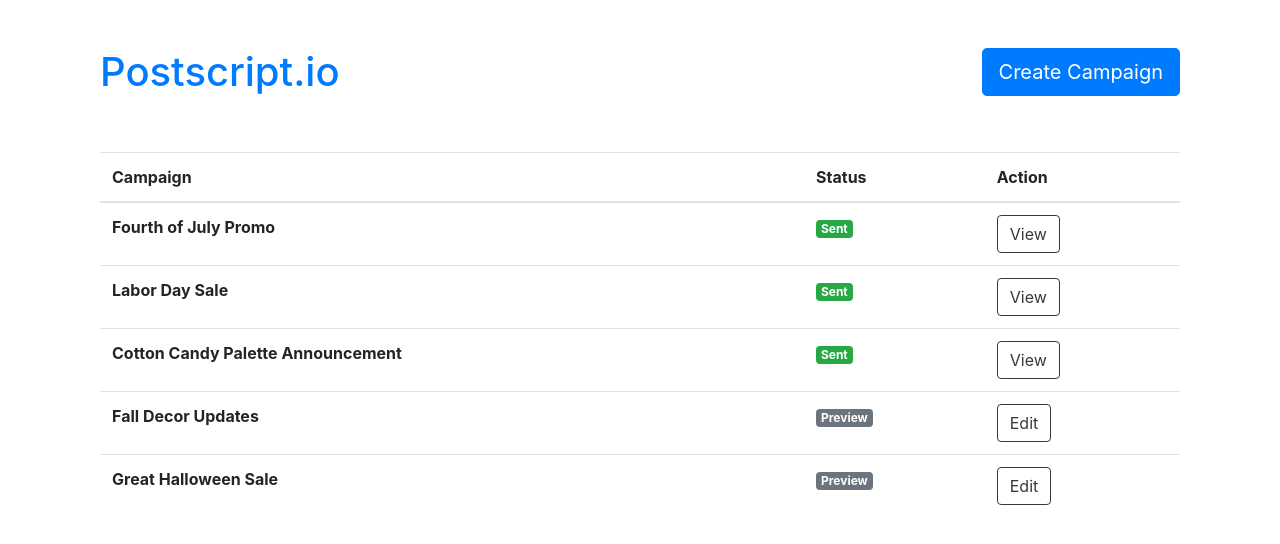
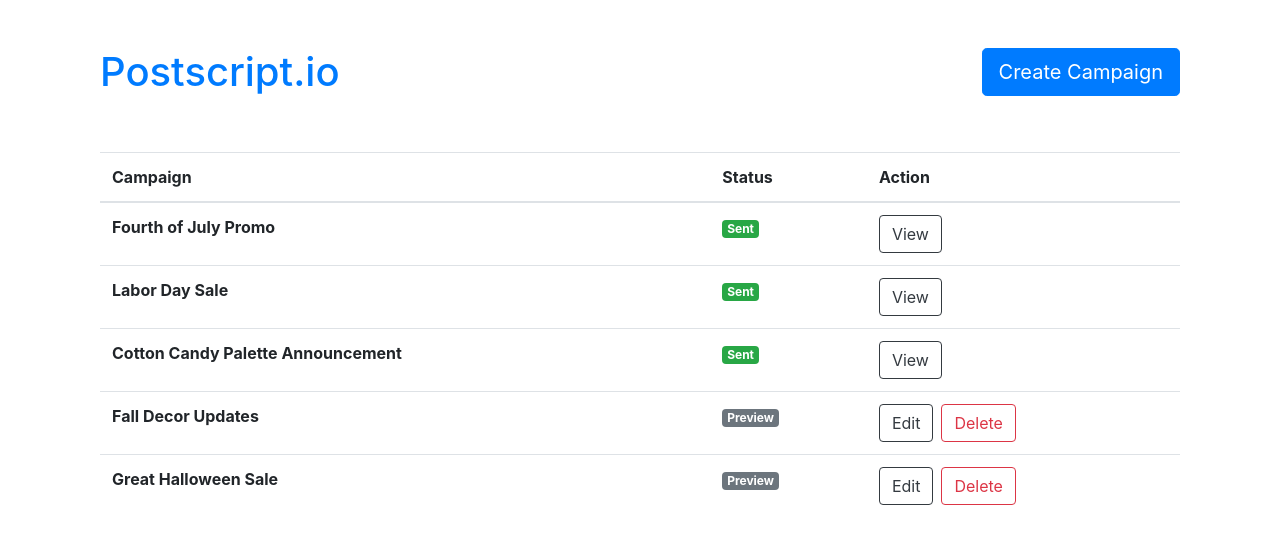
Before and after one commit to cpascale43/ps, a React (Create React App) app: page / in a window 1280 px wide. Shown: the top 544 px of the page. Built offline with nearby package versions, Linux system fonts and the light colour scheme.

Commit message:
adds remove campaign feature

```diff
--- a/src/components/CampaignList/CampaignListItem.js
+++ b/src/components/CampaignList/CampaignListItem.js
@@ -1,9 +1,12 @@
-import React from "react";
+import React, { useContext } from "react";
 
+import { CampaignContext } from "../../contexts/campaigns";
 import CampaignListItemButton from "./CampaignListItemButton";
 import Badge from "../Form/Badge";
+import Button from "../PageElements/Button";
 
 const CampaignListItem = ({ id, name, status }) => {
+  const { removeCampaign } = useContext(CampaignContext);
 
   return (
     <tr>
@@ -13,6 +16,13 @@ const CampaignListItem = ({ id, name, status }) => {
       </td>
       <td>
         <CampaignListItemButton status={status} id={id} />
+        {status === "Preview" ? (
+          <Button
+            classes={"btn btn-outline-danger ml-2"}
+            buttonText={"Delete"}
+            onClick={() => removeCampaign(id)}
+          />
+        ) : null}
       </td>
     </tr>
   );
```
